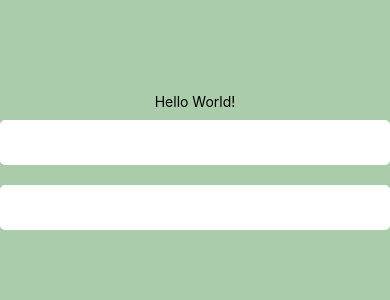
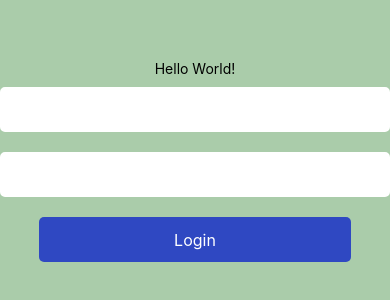
Before and after one commit to OneBitCodeBlog/e-commerce-mobile-Dev, a React Native app: screen / in a window 390 px wide. Shown: the part 256-556 px from the top of the page. Built offline with nearby package versions, Linux system fonts and the light colour scheme; some icons are missing.

Commit message:
Adding button component

```diff
--- a/App.tsx
+++ b/App.tsx
@@ -16,6 +16,7 @@ import {
 } from '@fortawesome/free-solid-svg-icons';
 
 import Input from './components/Input';
+import Button from './components/Button';
 
 library.add(
   faEnvelope,
@@ -35,6 +36,7 @@ export default function App() {
       <Text>Hello World!</Text>
       <Input icon="envelope"/>
       <Input icon="key"/>
+      <Button text="Login" width="80%"/>
       <StatusBar style="auto" />
     </View>
   );
--- /dev/null
+++ b/components/Button/index.tsx
@@ -0,0 +1,69 @@
+import React from 'react';
+import {
+  TouchableOpacity,
+  TouchableOpacityProps,
+  StyleSheet,
+  Text
+} from 'react-native';
+
+import { IconProp } from '@fortawesome/fontawesome-svg-core';
+import { FontAwesomeIcon } from '@fortawesome/react-native-fontawesome';
+
+type ButtonProps = {
+  text?: string;
+  backgroundColor?: string;
+  width?: string;
+  icon?: IconProp;
+} & TouchableOpacityProps;
+
+const Button: React.FC<ButtonProps> =
+  ({text, backgroundColor = 'blue', width = '100%', icon, ...rest}) => {
+
+  return (
+    <TouchableOpacity
+      {...rest}
+      style={[
+        styles.button, backgroundColor === 'blue' ? styles.blue : styles.red,
+        {width}
+      ]}
+    >
+      {
+        icon &&
+          <FontAwesomeIcon icon={icon} style={styles.icon}/>
+      }
+
+      {
+        text &&
+          <Text style={styles.text}>{text}</Text>
+      }
+    </TouchableOpacity>
+  );
+}
+
+const styles = StyleSheet.create({
+  button: {
+    color: '#fff',
+    width: '100%',
+    minHeight: 45,
+    maxHeight: 45,
+    justifyContent: 'center',
+    alignItems: 'center',
+    borderRadius: 5,
+    margin: 10
+  },
+  text: {
+    color: '#fff',
+    fontSize: 16
+  },
+  blue: {
+    backgroundColor: '#2f48c2'
+  },
+  red: {
+    backgroundColor: '#f55'
+  },
+  icon: {
+    color: '#fff'
+  }
+});
+
+export default Button;
```
